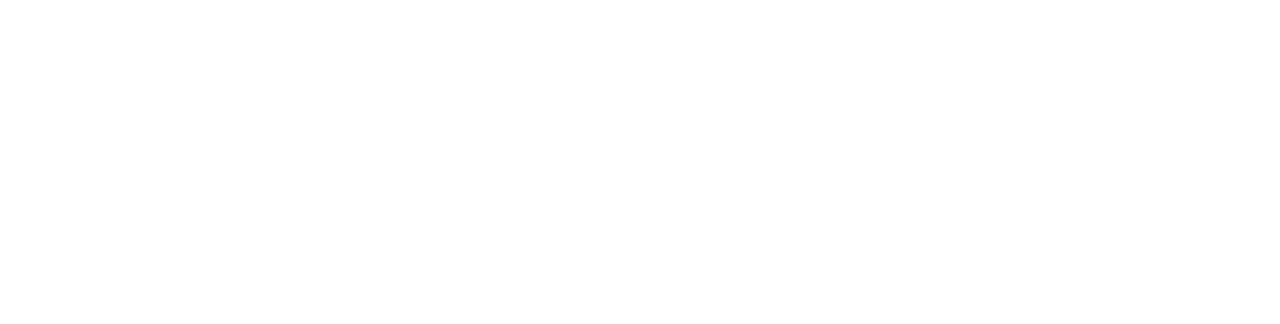
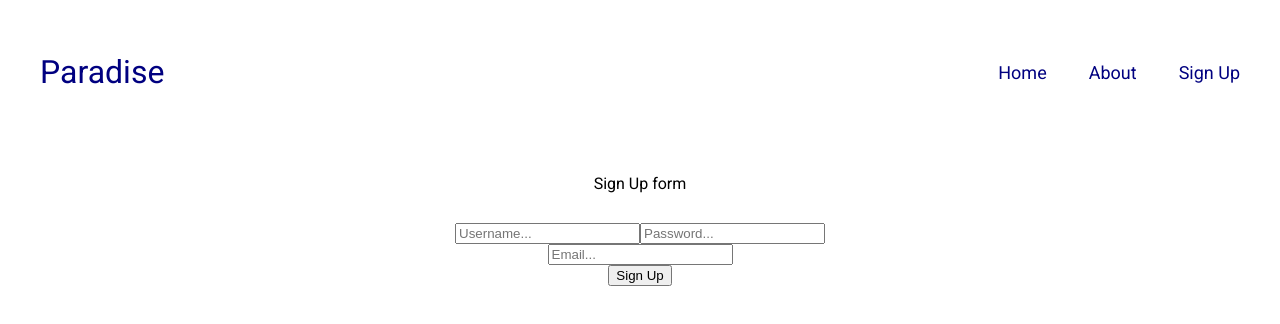
Before and after one commit to mjl776/final-project-mjl776, a Next.js app: page /auth in a window 1280 px wide. Shown: the top 324 px of the page. Built offline with nearby package versions, Linux system fonts and the light colour scheme.

Commit message:
got authentication set up on firebase and successfully posted to mongodb

```diff
--- a/pages/nav.js
+++ b/components/nav.js
@@ -1,7 +1,6 @@
 import React from 'react';
 import Link from 'next/link'
 export default function Nav() {
-
     return (
         <nav className = "navbar">
             <a href = "/" className = "nav-branding"> Paradise </a>
--- /dev/null
+++ b/firebase/firebase.js
@@ -0,0 +1,22 @@
+// Import the functions you need from the SDKs you need
+import { initializeApp } from "firebase/app";
+import { getAuth } from "firebase/auth";
+
+// Your web app's Firebase configuration
+// For Firebase JS SDK v7.20.0 and later, measurementId is optional
+const firebaseConfig = {
+  apiKey: "AIzaSyC8x2AXKbqHCn15LkdIN_67vkTLUkNITqM",
+  authDomain: "final-project-mjl776-auth.firebaseapp.com",
+  projectId: "final-project-mjl776-auth",
+  storageBucket: "final-project-mjl776-auth.appspot.com",
+  messagingSenderId: "600338221231",
+  appId: "1:600338221231:web:9fec79eb8928fb09ff2c5a",
+  measurementId: "G-Y3V0T3LLYC"
+};
+
+// Initialize Firebase
+const app = initializeApp(firebaseConfig);
+
+const authentication = getAuth(app);
+
+export default authentication;
--- a/lib/mongo.js
+++ b/lib/mongo.js
@@ -1,4 +1,4 @@
-import { MongoClient } from 'mongodb';
+import { mongoose } from 'mongoose'
 
 if (!process.env.MONGODB_URI) {
     throw new Error('Invalid env variable');
@@ -12,7 +12,7 @@ let clientPromise;
 if (process.env.NODE_ENV === 'development') {
 
     if (!globalThis._mongoClientPromise) {
-        client = new MongoClient(process.env.MONGODB_URI, options);
+        client = mongoose.connect(process.env.MONGODB_URI, options);
         global._mongoClientPromise = client.connect();
     }
     clientPromise = global._mongoClientPromise;
@@ -20,7 +20,7 @@ if (process.env.NODE_ENV === 'development') {
 }
 
 else {
-    client = new MongoClient(process.env.MONGODB_URI, options);
+    client = mongoose.connect(process.env.MONGODB_URI, options);
     clientPromise = client.connect();
 }
 
--- a/package.json
+++ b/package.json
@@ -11,8 +11,10 @@
   "dependencies": {
     "eslint": "8.37.0",
     "eslint-config-next": "13.2.4",
+    "firebase": "^9.19.1",
     "mocha": "^10.2.0",
     "mongodb": "^5.2.0",
+    "mongoose": "^7.0.3",
     "next": "^13.2.4",
     "node": "^18.0.0",
     "react": "18.2.0",
--- a/pages/_app.js
+++ b/pages/_app.js
@@ -1,7 +1,14 @@
 import '../styles/nav.css'
 import '../styles/app.css'
+import '../styles/auth.css'
+import Nav from '../components/nav.js'
 import React from 'react';
 
 export default function App({ Component, pageProps }) {
-  return <Component {...pageProps} />
+  return (
+  <>
+    <Nav></Nav>
+    <Component {...pageProps} />
+  </>
+  );
 }
--- a/pages/about.js
+++ b/pages/about.js
@@ -1,7 +1,7 @@
 export default function About() {
 
     return (
-        <div>
+        <div className="container">
             Welcome to the Paradise website! A blog posting site
         </div>
     )
--- /dev/null
+++ b/pages/api/signUpUser.js
@@ -0,0 +1,19 @@
+
+import clientPromise from '../../lib/mongo.js'
+
+export default async function signUpFunction (req, res) {
+  try {
+      const client = await clientPromise;
+      const db = await client.db();
+      const { getEmail, getUsername } = req.body;
+      console.log(req.body);
+      const user = await db.collection("users").insertOne({
+          email: getEmail,
+          username: getUsername
+      });
+      res.json(user);
+  }
+  catch(err) {
+      console.error(err);
+  }
+};
--- a/pages/auth.js
+++ b/pages/auth.js
@@ -1,8 +1,69 @@
-export default function auth() {
+import authentication from "../firebase/firebase"
+import { useState } from "react"
+import { useRouter } from "next/router"
+import { createUserWithEmailAndPassword } from "firebase/auth"
+
+export default function Auth() {
+
+    const [getUsername, setUsername] = useState("");
+    const [getPassword, setPassword] = useState("");
+    const [getEmail, setEmail] = useState("");
+
+    // response variable for post request for users insert into db
+    let response = null;
+    const router = useRouter()
+
+    async function signUp(event) {
+        event.preventDefault();
+        try {
+            const user = await createUserWithEmailAndPassword(
+                authentication,
+                getEmail,
+                getPassword
+            ).then(async ()=> {
+                response = await fetch(process.env.PUBLIC_URL, {
+                    method: "POST",
+                    body: JSON.stringify({
+                        getEmail,
+                        getUsername,
+                    }),
+                    headers: {
+                    Accept: "application/json, text/plain, */*",
+                    "Content-Type": "application/json",
+                    },
+                })
+                response = await response.json();
+            }).then(() =>{
+                router.push('/');
+            });
+        }
+        catch (e) {
+            console.log(e);
+        }
+    }
 
     return (
-        <div>
-
+        <div className = "container">
+            <div className = "form-container">
+                <form onSubmit={signUp}>
+                    <div className="sign-up-form">Sign Up form</div>
+                    <input type="text" placeholder = "Username..."
+                    onChange={(evt)=>{
+                        setUsername(evt.target.value);
+                    }}></input>
+                    <input type="text" placeholder = "Password..."
+                    onChange={(evt)=>{
+                        setPassword(evt.target.value);
+                    }}></input>
+                    <br/>
+                    <input type="text" placeholder = "Email..."
+                    onChange={(evt)=>{
+                        setEmail(evt.target.value);
+                    }}></input>
+                    <br/>
+                    <input type="submit" value="Sign Up"/>
+                </form>
+            </div>
         </div>
     )
 }
--- a/pages/index.js
+++ b/pages/index.js
@@ -1,6 +1,7 @@
 import Head from 'next/head'
-import HomePage from './homepage.js'
 import React from 'react';
+import Nav from '../components/nav.js'
+
 export default function Home() {
   return (
       <>
@@ -9,7 +10,8 @@ export default function Home() {
             <meta name="description" content="Generated by create next app" />
             <meta name="viewport" content="width=device-width, initial-scale=1" />
           </Head>
-          <HomePage></HomePage>
+          <div className = "container">
+          </div>
       </>
   )
 }
--- /dev/null
+++ b/styles/auth.css
@@ -0,0 +1,8 @@
+
+.form-container {
+    text-align: center;
+}
+
+.sign-up-form {
+    padding: 30px;
+}
--- a/styles/nav.css
+++ b/styles/nav.css
@@ -1,3 +1,4 @@
+@import url('https://fonts.googleapis.com/css2?family=Roboto&display=swap');
 
 li {
     list-style: none;
@@ -13,6 +14,10 @@ a{
     display: flex;
     justify-content: space-between;
     align-items: center;
+    padding: 0;
+    margin: 2rem;
+    font-family: 'Roboto';
+    color: black;
 }
 
 .nav-menu {
```
Also changed, not shown: pages/homepage.js (deleted, +0 -30 lines), 2 other files (tests, documents, lock files or other folders).
